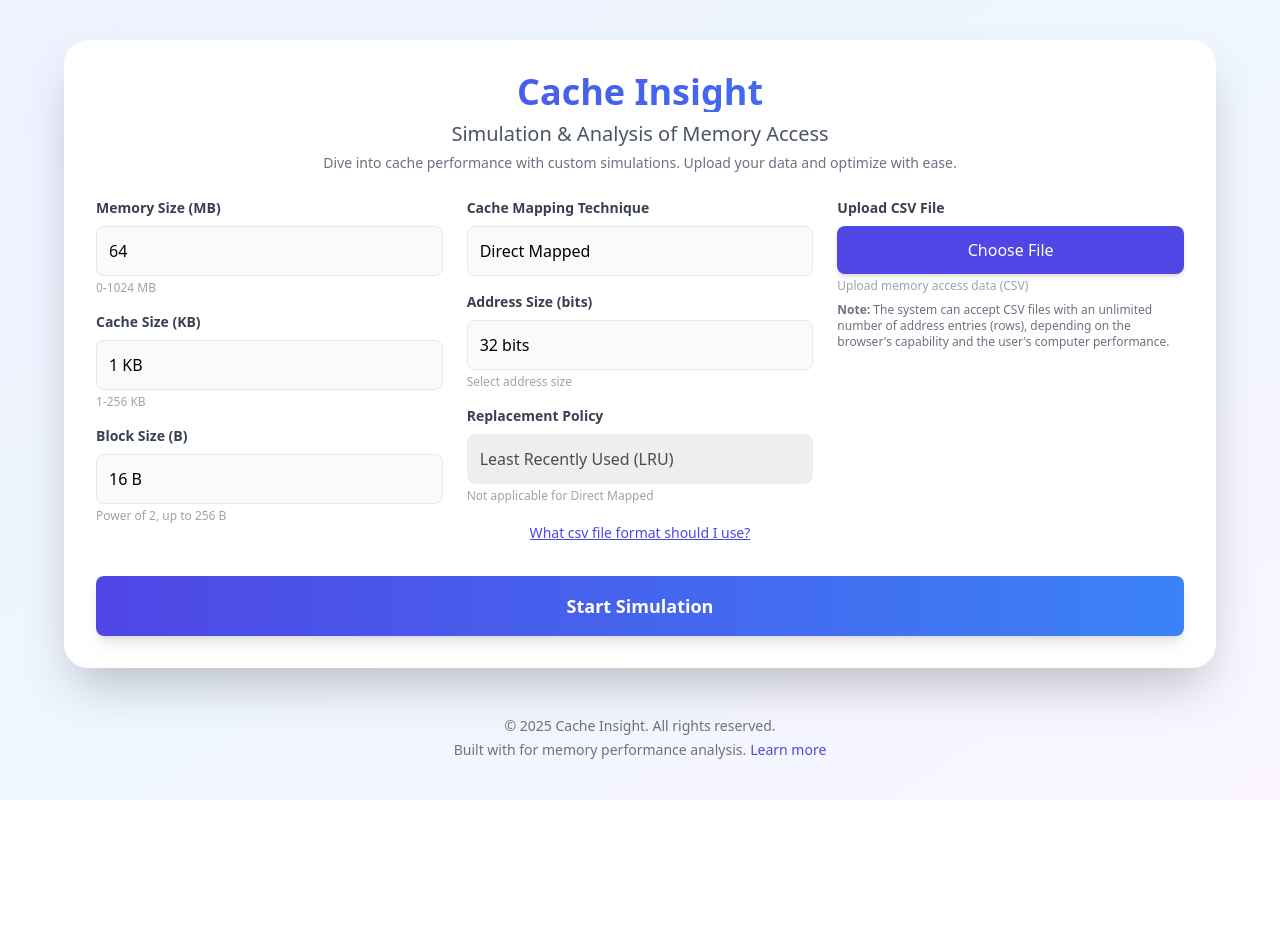
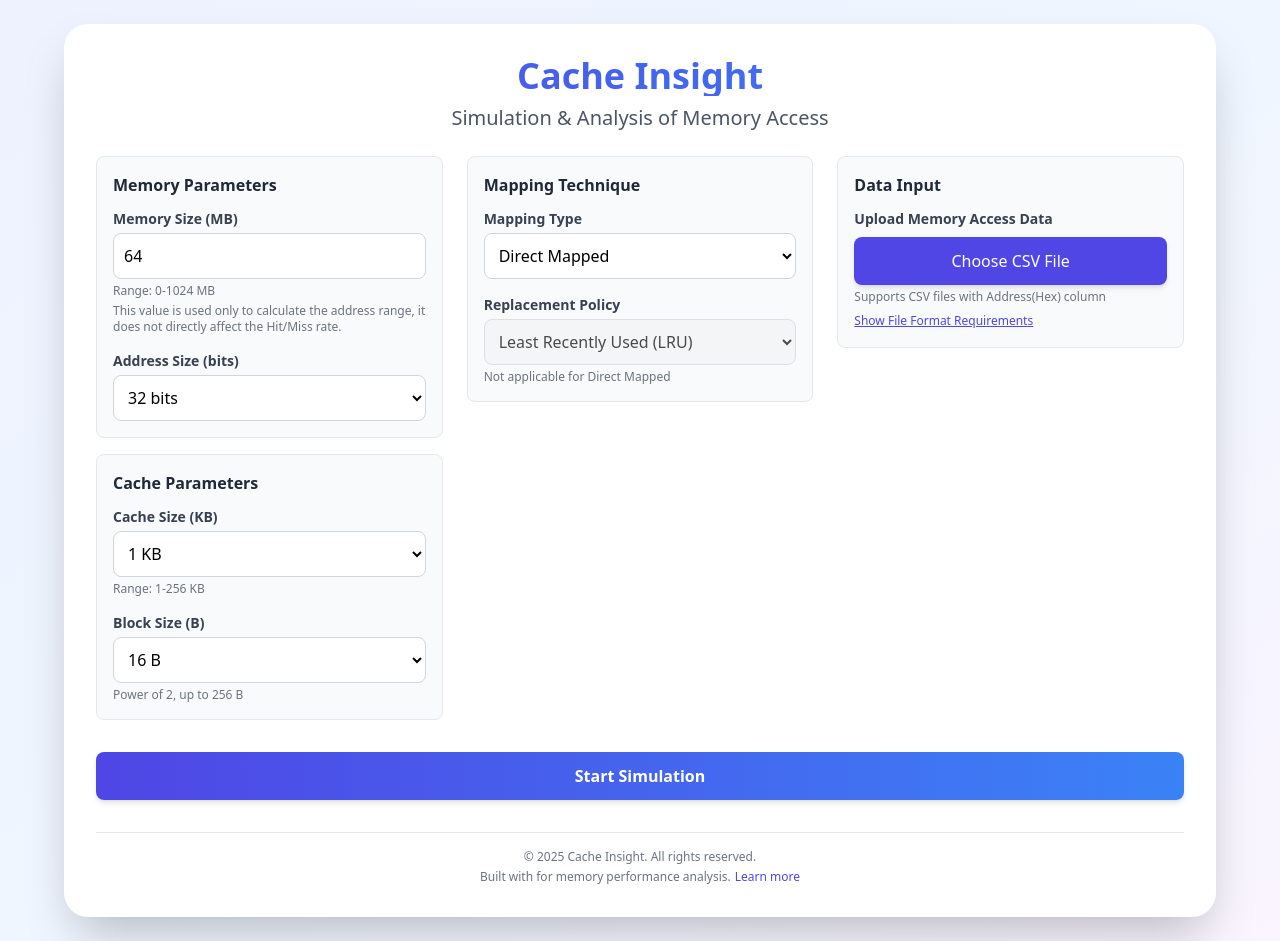
Before and after one commit to Nattopacirus/CacheInsight, a React (Create React App) app: page / in a window 1280 px wide. Before the commit the page ends 800 px from the top, so only its background shows below. Built offline with nearby package versions, Linux system fonts and the light colour scheme.

Commit message:
change ui in first page

```diff
--- a/src/CacheSimulation.js
+++ b/src/CacheSimulation.js
@@ -156,47 +156,67 @@ const CacheSimulation = () => {
   };
 
   return (
-    <div className="min-h-screen flex flex-col bg-gradient-to-br from-indigo-50 via-blue-50 to-purple-50 p-6 items-center justify-center">
-      <div className="bg-white rounded-3xl shadow-2xl w-full max-w-6xl p-8 transform transition-all hover:shadow-3xl flex flex-col">
+    <div className="min-h-screen flex flex-col bg-gradient-to-br from-indigo-50 via-blue-50 to-purple-50 p-4 md:p-6 items-center justify-center">
+      <div className="bg-white rounded-3xl shadow-2xl w-full max-w-6xl p-6 md:p-8 transform transition-all hover:shadow-3xl flex flex-col">
         {/* Header */}
         <div className="text-center mb-6">
-          <h1 className="text-4xl font-bold text-indigo-700 bg-gradient-to-r from-indigo-600 to-blue-500 bg-clip-text text-transparent">
+          <h1 className="text-3xl md:text-4xl font-bold text-indigo-700 bg-gradient-to-r from-indigo-600 to-blue-500 bg-clip-text text-transparent">
             Cache Insight
           </h1>
-          <h2 className="text-xl font-medium text-gray-600 mt-2">Simulation & Analysis of Memory Access</h2>
-          <p className="text-sm text-gray-500 mt-1 leading-relaxed">
-            Dive into cache performance with custom simulations. Upload your data and optimize with ease.
-          </p>
+          <h2 className="text-lg md:text-xl font-medium text-gray-600 mt-2">Simulation & Analysis of Memory Access</h2>
         </div>
 
         {/* Error Message */}
         {error && (
-          <div className="mb-6 p-4 bg-red-50 border-l-4 border-red-500 text-red-700 rounded-r-lg animate-fade-in">
-            {error}
+          <div className="mb-4 p-3 bg-red-50 border-l-4 border-red-500 text-red-700 rounded-r-lg animate-fade-in">
+            <p className="font-medium">Error:</p>
+            <p>{error}</p>
           </div>
         )}
 
-        {/* Form - Horizontal Layout */}
-        <div className="grid grid-cols-3 gap-6">
-          {/* Left Column */}
+        {/* Form - Adjusted Layout */}
+        <div className="grid grid-cols-1 lg:grid-cols-3 gap-6">
+          {/* Left Column - Cache Parameters */}
+          <div className="space-y-4">
+            <div className="bg-gray-50 p-4 rounded-lg border border-gray-200">
+              <h3 className="font-semibold text-gray-800 mb-3">Memory Parameters</h3>
               <div className="space-y-4">
                 <div>
-              <label className="block text-sm font-semibold text-gray-700 mb-2">Memory Size (MB)</label>
+                  <label className="block text-sm font-semibold text-gray-700 mb-1">Memory Size (MB)</label>
                   <input
                     type="number"
-                className="w-full p-3 bg-gray-50 border border-gray-200 rounded-lg focus:ring-2 focus:ring-indigo-500 focus:border-transparent transition-all duration-200"
+                    className="w-full p-2.5 bg-white border border-gray-300 rounded-lg focus:ring-2 focus:ring-indigo-500 focus:border-transparent transition-all"
                     value={memorySize}
                     onChange={(e) => setMemorySize(Math.max(0, Math.min(1024, e.target.value)))}
                     min="0"
                     max="1024"
                   />
-              <p className="text-xs text-gray-400 mt-1">0-1024 MB</p>
+                  <p className="text-xs text-gray-500 mt-1">Range: 0-1024 MB</p>
+                  <p className="text-xs text-gray-500 mt-1">This value is used only to calculate the address range, it does not directly affect the Hit/Miss rate.</p>
                 </div>
 
                 <div>
-              <label className="block text-sm font-semibold text-gray-700 mb-2">Cache Size (KB)</label>
+                  <label className="block text-sm font-semibold text-gray-700 mb-1">Address Size (bits)</label>
                   <select
-                className="w-full p-3 bg-gray-50 border border-gray-200 rounded-lg focus:ring-2 focus:ring-indigo-500 focus:border-transparent transition-all duration-200 appearance-none"
+                    className="w-full p-2.5 bg-white border border-gray-300 rounded-lg focus:ring-2 focus:ring-indigo-500 focus:border-transparent transition-all"
+                    value={addressSize}
+                    onChange={(e) => setAddressSize(parseInt(e.target.value))}
+                  >
+                    {[16, 32, 64].map((size) => (
+                      <option key={size} value={size}>{size} bits</option>
+                    ))}
+                  </select>
+                </div>
+              </div>
+            </div>
+
+            <div className="bg-gray-50 p-4 rounded-lg border border-gray-200">
+              <h3 className="font-semibold text-gray-800 mb-3">Cache Parameters</h3>
+              <div className="space-y-4">
+                <div>
+                  <label className="block text-sm font-semibold text-gray-700 mb-1">Cache Size (KB)</label>
+                  <select
+                    className="w-full p-2.5 bg-white border border-gray-300 rounded-lg focus:ring-2 focus:ring-indigo-500 focus:border-transparent transition-all"
                     value={cacheSize}
                     onChange={(e) => setCacheSize(parseInt(e.target.value))}
                   >
@@ -204,13 +224,13 @@ const CacheSimulation = () => {
                       <option key={size} value={size}>{size} KB</option>
                     ))}
                   </select>
-              <p className="text-xs text-gray-400 mt-1">1-256 KB</p>
+                  <p className="text-xs text-gray-500 mt-1">Range: 1-256 KB</p>
                 </div>
 
                 <div>
-              <label className="block text-sm font-semibold text-gray-700 mb-2">Block Size (B)</label>
+                  <label className="block text-sm font-semibold text-gray-700 mb-1">Block Size (B)</label>
                   <select
-                className="w-full p-3 bg-gray-50 border border-gray-200 rounded-lg focus:ring-2 focus:ring-indigo-500 focus:border-transparent transition-all duration-200 appearance-none"
+                    className="w-full p-2.5 bg-white border border-gray-300 rounded-lg focus:ring-2 focus:ring-indigo-500 focus:border-transparent transition-all"
                     value={blockSize}
                     onChange={(e) => setBlockSize(parseInt(e.target.value))}
                   >
@@ -218,18 +238,21 @@ const CacheSimulation = () => {
                       <option key={size} value={size}>{size} B</option>
                     ))}
                   </select>
-              <p className="text-xs text-gray-400 mt-1">Power of 2, up to 256 B</p>
+                  <p className="text-xs text-gray-500 mt-1">Power of 2, up to 256 B</p>
+                </div>
+              </div>
             </div>
           </div>
 
-
-
-          {/* Middle Column */}
+          {/* Middle Column - Mapping & Policy */}
+          <div className="space-y-4">
+            <div className="bg-gray-50 p-4 rounded-lg border border-gray-200">
+              <h3 className="font-semibold text-gray-800 mb-3">Mapping Technique</h3>
               <div className="space-y-4">
                 <div>
-              <label className="block text-sm font-semibold text-gray-700 mb-2">Cache Mapping Technique</label>
+                  <label className="block text-sm font-semibold text-gray-700 mb-1">Mapping Type</label>
                   <select
-                className="w-full p-3 bg-gray-50 border border-gray-200 rounded-lg focus:ring-2 focus:ring-indigo-500 focus:border-transparent transition-all duration-200 appearance-none"
+                    className="w-full p-2.5 bg-white border border-gray-300 rounded-lg focus:ring-2 focus:ring-indigo-500 focus:border-transparent transition-all"
                     value={mappingTechnique}
                     onChange={(e) => setMappingTechnique(e.target.value)}
                   >
@@ -239,25 +262,11 @@ const CacheSimulation = () => {
                   </select>
                 </div>
 
-            <div>
-              <label className="block text-sm font-semibold text-gray-700 mb-2">Address Size (bits)</label>
-              <select
-                className="w-full p-3 bg-gray-50 border border-gray-200 rounded-lg focus:ring-2 focus:ring-indigo-500 focus:border-transparent transition-all duration-200 appearance-none"
-                value={addressSize}
-                onChange={(e) => setAddressSize(parseInt(e.target.value))}
-              >
-                {[16, 32, 64].map((size) => (
-                  <option key={size} value={size}>{size} bits</option>
-                ))}
-              </select>
-              <p className="text-xs text-gray-400 mt-1">Select address size</p>
-            </div>
-
                 {mappingTechnique === "setAssociative" && (
                   <div>
-                <label className="block text-sm font-semibold text-gray-700 mb-2">Associativity</label>
+                    <label className="block text-sm font-semibold text-gray-700 mb-1">Associativity</label>
                     <select
-                  className="w-full p-3 bg-gray-50 border border-gray-200 rounded-lg focus:ring-2 focus:ring-indigo-500 focus:border-transparent transition-all duration-200 appearance-none"
+                      className="w-full p-2.5 bg-white border border-gray-300 rounded-lg focus:ring-2 focus:ring-indigo-500 focus:border-transparent transition-all"
                       value={associativity}
                       onChange={(e) => setAssociativity(parseInt(e.target.value))}
                     >
@@ -265,14 +274,13 @@ const CacheSimulation = () => {
                         <option key={level} value={level}>{level}-way</option>
                       ))}
                     </select>
-                <p className="text-xs text-gray-400 mt-1">For Set-Associative only</p>
                   </div>
                 )}
 
                 <div>
-              <label className="block text-sm font-semibold text-gray-700 mb-2">Replacement Policy</label>
+                  <label className="block text-sm font-semibold text-gray-700 mb-1">Replacement Policy</label>
                   <select
-                className={`w-full p-3 rounded-lg border border-gray-200 focus:ring-2 focus:ring-indigo-500 focus:border-transparent transition-all duration-200 appearance-none ${mappingTechnique === "directMapped" ? "bg-gray-200 cursor-not-allowed" : "bg-gray-50"
+                    className={`w-full p-2.5 border border-gray-300 rounded-lg focus:ring-2 focus:ring-indigo-500 focus:border-transparent transition-all ${mappingTechnique === "directMapped" ? "bg-gray-100 cursor-not-allowed" : "bg-white"
                       }`}
                     value={replacementPolicy}
                     onChange={(e) => setReplacementPolicy(e.target.value)}
@@ -283,117 +291,95 @@ const CacheSimulation = () => {
                     <option value="Random">Random</option>
                   </select>
                   {mappingTechnique === "directMapped" && (
-                <p className="text-xs text-gray-400 mt-1">Not applicable for Direct Mapped</p>
+                    <p className="text-xs text-gray-500 mt-1">Not applicable for Direct Mapped</p>
                   )}
                 </div>
+              </div>
+            </div>
+          </div>
 
-            {/* In the Right Column section (after the Upload CSV File section), add: */}
+          {/* Right Column - Data Input */}
           <div className="space-y-4">
-              {/* Existing Upload CSV File section... */}
+            <div className="bg-gray-50 p-4 rounded-lg border border-gray-200">
+              <h3 className="font-semibold text-gray-800 mb-3">Data Input</h3>
+              <div className="space-y-4">
+                <div>
+                  <label className="block text-sm font-semibold text-gray-700 mb-2">Upload Memory Access Data</label>
+                  <label className="w-full p-3 bg-indigo-600 text-white rounded-lg hover:bg-indigo-700 transition-all duration-300 cursor-pointer flex items-center justify-center shadow-md">
+                    <span>Choose CSV File</span>
+                    <input type="file" accept=".csv" className="hidden" onChange={handleFileUpload} />
+                  </label>
+                  <p className="text-xs text-gray-500 mt-1">Supports CSV files with Address(Hex) column</p>
 
-              {/* Add button and file format description */}
-              <div className="text-center">
                   <button
                     onClick={() => setShowFileFormatHelp(!showFileFormatHelp)}
-                  className="text-sm text-indigo-600 hover:text-indigo-800 underline"
+                    className="mt-2 text-xs text-indigo-600 hover:text-indigo-800 underline"
                   >
-                  {showFileFormatHelp ? 'Hide CSV File Format Help' : 'What csv file format should I use?'}
+                    {showFileFormatHelp ? 'Hide Format Details' : 'Show File Format Requirements'}
                   </button>
 
                   {showFileFormatHelp && (
-                  <div className="mt-2 p-3 bg-blue-50 border border-blue-200 rounded-lg text-left">
-                    <h3 className="font-semibold text-blue-800">CSV File Format Requirements:</h3>
-                    <ul className="list-disc pl-5 text-sm text-gray-700 space-y-1 mt-1">
-                      <li>The file must be in the <span className="font-mono">.csv</span> format</li>
-                      <li>It must have a column header named <span className="font-mono">Address(Hex)</span> (case-sensitive)</li>
-                      <li>Each row represents one memory access</li>
-                      <li>Supports Hexadecimal Address format (e.g. <span className="font-mono">0x00000000</span>)</li>
-                      <li>Additional columns can be included, but only the <span className="font-mono">Address(Hex)</span> column will be used</li>
+                    <div className="mt-2 p-3 bg-blue-50 border border-blue-200 rounded-lg">
+                      <h4 className="font-medium text-blue-800 text-sm">CSV File Requirements:</h4>
+                      <ul className="list-disc pl-5 text-xs text-gray-700 space-y-1 mt-1">
+                        <li>Must contain <span className="font-mono">Address(Hex)</span> column</li>
+                        <li>Hexadecimal format (e.g. <span className="font-mono">0x00000000</span>)</li>
+                        <li>One memory access per row</li>
                       </ul>
-
-                    <h3 className="font-semibold text-blue-800 mt-2">Example CSV Content:</h3>
-                    <div className="bg-gray-100 p-2 rounded font-mono text-sm">
-                      <div className="whitespace-pre">Address(Hex)
+                      <div className="mt-2 bg-gray-100 p-2 rounded font-mono text-xs">
+                        <div>Address(Hex)</div>
                         <div>0x00000000</div>
                         <div>0x00000004</div>
                         <div>0x00000008</div>
-                        <div>0x0000000C</div>
-                        <div>0x00000010</div>
-                      </div>
                       </div>
                     </div>
                   )}
                 </div>
-            </div>
-          </div>
-
-
-
-          {/* Right Column */}
-          <div className="space-y-4">
-            <div>
-              <label className="block text-sm font-semibold text-gray-700 mb-2">Upload CSV File</label>
-              <label className="w-full p-3 bg-indigo-600 text-white rounded-lg hover:bg-indigo-700 transition-all duration-300 cursor-pointer flex items-center justify-center shadow-md">
-                <span>Choose File</span>
-                <input type="file" accept=".csv" className="hidden" onChange={handleFileUpload} />
-              </label>
-              <p className="text-xs text-gray-400 mt-1">Upload memory access data (CSV)</p>
-              <p className="text-xs text-gray-500 mt-2">
-                <strong>Note:</strong> The system can accept CSV files with an unlimited number of address entries (rows), depending on the browser's capability and the user's computer performance.
-              </p>
-            </div>
 
                 {fileData && (
-              <div className="p-4 bg-gray-50 rounded-lg shadow-inner border border-gray-200 col-span-3 mt-4">
-                <div className="flex justify-between items-center mb-2">
-                  <h2 className="text-lg font-semibold text-indigo-700">
+                  <div className="mt-4 border border-gray-200 rounded-lg overflow-hidden">
+                    <div className="bg-gray-100 px-4 py-2 flex justify-between items-center">
+                      <h4 className="font-medium text-gray-800">
                         Data Preview {showAllData ? '' : '(First 5 Rows)'}
-                  </h2>
+                      </h4>
                       {fileData.length > 5 && (
                         <button
                           onClick={handleShowAll}
-                      className="text-sm text-indigo-600 hover:text-indigo-800"
+                          className="text-xs text-indigo-600 hover:text-indigo-800 font-medium"
                           disabled={isLoading}
                         >
                           {isLoading ? 'Loading...' : showAllData ? 'Show Less' : 'Show All'}
                         </button>
                       )}
                     </div>
-
-                <div className="overflow-y-auto max-h-56 w-full">
-                  <table className="min-w-full table-auto border-collapse">
-                    <thead className="bg-gray-100 sticky top-0">
+                    <div className="overflow-y-auto max-h-60">
+                      <table className="w-full">
+                        <thead className="bg-gray-50">
                           <tr>
-                        <th className="px-4 py-2 text-left text-gray-600">#</th>
-                        <th className="px-4 py-2 text-left text-gray-600">Address (Hex)</th>
+                            <th className="px-3 py-2 text-left text-xs font-medium text-gray-500">#</th>
+                            <th className="px-3 py-2 text-left text-xs font-medium text-gray-500">Address (Hex)</th>
                           </tr>
                         </thead>
-                    <tbody>
+                        <tbody className="divide-y divide-gray-200">
                           {(showAllData ? fileData : fileData.slice(0, 5)).map((row, index) => (
-                        <tr key={index} className="hover:bg-gray-100 transition-colors">
-                          <td className="px-4 py-2 text-gray-700">{index + 1}</td>
-                          <td className="px-4 py-2 text-gray-700 font-mono">{row["Address(Hex)"]}</td>
+                            <tr key={index} className="hover:bg-gray-50">
+                              <td className="px-3 py-2 text-sm text-gray-700">{index + 1}</td>
+                              <td className="px-3 py-2 text-sm font-mono text-gray-900">{row["Address(Hex)"]}</td>
                             </tr>
                           ))}
                         </tbody>
                       </table>
                     </div>
-
-                <div className="mt-3 text-xs text-gray-500">
-                  <p>
-                    {fileName ? `File: ${fileName}` : "No data loaded"} |
-                    Showing {showAllData ? fileData.length : Math.min(5, fileData.length)} of {fileData.length} rows
-                  </p>
+                    <div className="bg-gray-50 px-4 py-2 text-xs text-gray-500 border-t border-gray-200">
+                      {fileName} | Showing {showAllData ? fileData.length : Math.min(5, fileData.length)} of {fileData.length} rows
                       {fileData.length > 1000 && (
-                    <p className="text-yellow-600 mt-1">
-                      Note: Large file detected. Showing all data may affect performance.
-                    </p>
+                        <span className="ml-2 text-yellow-600">Large file - may affect performance</span>
                       )}
                     </div>
-
-
                   </div>
                 )}
+              </div>
+            </div>
           </div>
         </div>
 
@@ -401,22 +387,24 @@ const CacheSimulation = () => {
         <div className="mt-8">
           <button
             onClick={startSimulation}
-            className="w-full p-4 bg-gradient-to-r from-indigo-600 to-blue-500 text-white text-lg font-semibold rounded-lg shadow-lg hover:from-indigo-700 hover:to-blue-600 transform hover:scale-105 transition-all duration-300 focus:outline-none focus:ring-4 focus:ring-indigo-300"
+            className="w-full p-3 bg-gradient-to-r from-indigo-600 to-blue-500 text-white font-semibold rounded-lg shadow-md hover:from-indigo-700 hover:to-blue-600 transition-all duration-300 focus:outline-none focus:ring-2 focus:ring-indigo-500 focus:ring-offset-2"
+            disabled={!fileData}
           >
             Start Simulation
           </button>
         </div>
-      </div>
 
-      {/* Footer - Centered Below */}
-      <div className="mt-12 w-full text-center text-gray-500 text-sm">
+        {/* Footer */}
+        <div className="mt-8 pt-4 border-t border-gray-200 text-center text-xs text-gray-500">
           <p>© {new Date().getFullYear()} Cache Insight. All rights reserved.</p>
           <p className="mt-1">
             Built with for memory performance analysis.
-          <a href="https://github.com/Nattopacirus/CacheInsight.git" className="text-indigo-600 hover:underline ml-1" target="blank">Learn more</a>
+            <a href="https://github.com/Nattopacirus/CacheInsight.git" className="text-indigo-600 hover:underline ml-1" target="_blank" rel="noopener noreferrer">
+              Learn more
+            </a>
           </p>
         </div>
-
+      </div>
     </div>
   );
 };
```
Lines whose indentation alone changed are shown as unchanged.
